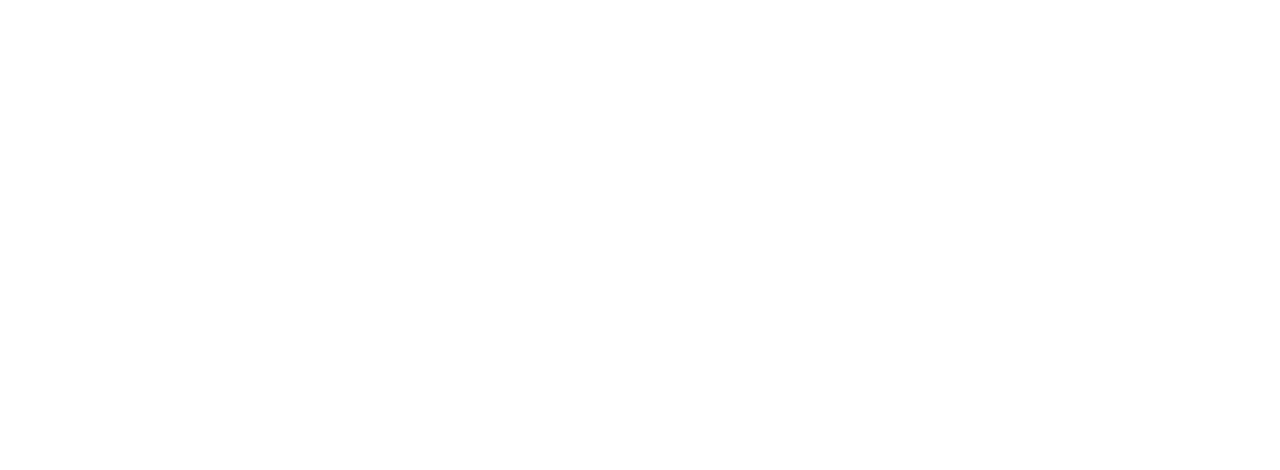
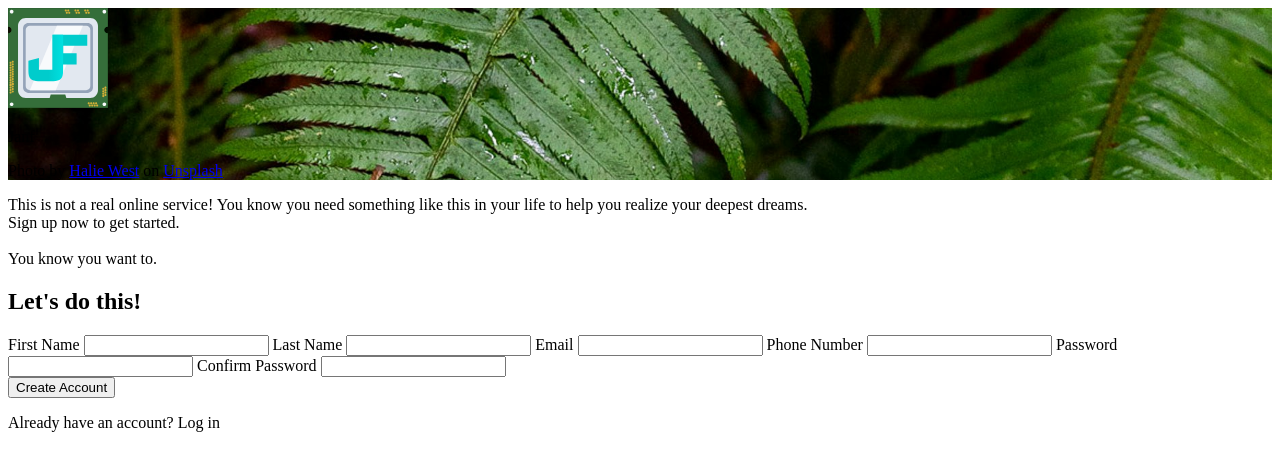
Before and after one commit to janf1997-sys/odin-sign-up-form, a plain HTML site: page index.html in a window 1280 px wide. Drawn offline with Linux system fonts and the light colour scheme.

Commit message:
feat: add initial html structure and form elements

```diff
--- a/index.html
+++ b/index.html
@@ -21,5 +21,55 @@
     <link rel="stylesheet" href="styles.css" />
     <script src="scripts.js" defer></script>
   </head>
-  <body></body>
+  <body>
+    <main>
+      <div id="left">
+        <div class="logo.container">
+          <img src="assets/Default.svg" width="100" />
+          <p class="logo-text">Janf</p>
+        </div>
+        <div class="credits">
+          Photo by
+          <a
+            href="https://unsplash.com/de/fotos/grune-blattpflanze-in-nahaufnahme-25xggax4bSA"
+            >Halie West</a
+          >
+          on <a href="https://unsplash.com/de">Unsplash</a>
+        </div>
+      </div>
+      <div id="right">
+        <div id="top">
+          <p>
+            This is not a real online service! You know you need something like
+            this in your life to help you realize your deepest dreams.<br />
+            Sign up <span>now</span> to get started.<br /><br />
+            You <span>know</span> you want to.
+          </p>
+        </div>
+        <div id="bottom">
+          <form>
+            <div class="upper">
+              <h2>Let's do this!</h2>
+              <label for="first-name">First Name</label>
+              <input type="text" id="first-name" name="first-name" />
+              <label for="last-name">Last Name</label>
+              <input type="text" id="last-name" name="last-name" />
+              <label for="mail">Email</label>
+              <input type="email" id="mail" name="mail" />
+              <label for="phone">Phone Number</label>
+              <input type="tel" id="phone" name="phone" />
+              <label for="password">Password</label>
+              <input type="password" id="password" name="password" />
+              <label for="confirm">Confirm Password</label>
+              <input type="password" id="confirm" name="confirm" />
+            </div>
+            <div class="lower">
+              <button type="submit">Create Account</button>
+              <p>Already have an account? <a>Log in</a></p>
+            </div>
+          </form>
+        </div>
+      </div>
+    </main>
+  </body>
 </html>
--- a/styles.css
+++ b/styles.css
@@ -12,3 +12,10 @@
   font-style: normal;
   font-display: swap;
 }
+
+#left {
+  background-image: url('assets/Background.jpg');
+  background-repeat: no-repeat;
+  background-position: center;
+  background-size: cover;
+}
```
